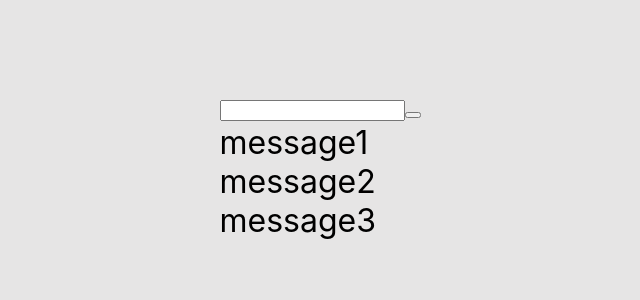
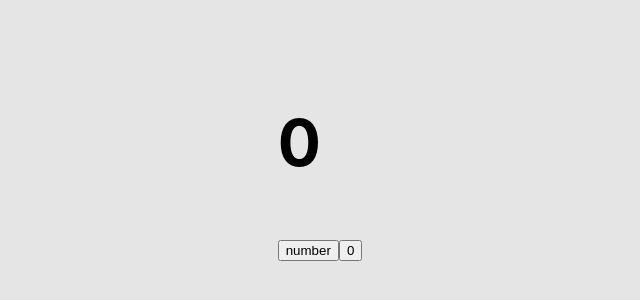
Before and after one commit to VanoKi/micro-tasks, a React app: page / in a window 1280 px wide. Shown: the part 238-538 px from the top of the page, without its empty margins (320-960 px from the left). Built offline with nearby package versions, Linux system fonts and the light colour scheme; the HTML template or start-up script is replaced by a standard one.

Commit message:
feat: counter

```diff
--- a/src/App.tsx
+++ b/src/App.tsx
@@ -123,27 +123,26 @@ function App() {
   //     ]
   // }
 
-    const [message, setMessage] = useState([
-        {message: 'message1'},
-        {message: 'message2'},
-        {message: 'message3'},
-    ])
-    const addMessage = (title: string) => {
-        // console.log(title)
-        let newMessage = {message: title}
-        setMessage([newMessage, ...message])
+  // const [message, setMessage] = useState([
+  //     {message: 'message1'},
+  //     {message: 'message2'},
+  //     {message: 'message3'},
+  // ])
+
+  let [a, setA] = useState(0)
+  const onClickHandler = () => {
+    setA(++a)
+    console.log(a)
   }
+  const reset = () => {
+    setA(0)
+  }
+
   return (
     <div className={'App'}>
-            <div>
-                <Input/>
-                <Button/>
-            </div>
-            {message.map((el, index) => {
-                return (
-                    <div key={index}>{el.message}</div>
-                )
-            })}
+      <h1>{a}</h1>
+      <button onClick={onClickHandler}>number</button>
+      <button onClick={reset}>0</button>
     </div>
   )
 }
--- a/src/site/components/Input.tsx
+++ b/src/site/components/Input.tsx
@@ -1,6 +1,13 @@
+import {ChangeEvent} from "react";
 
 export const Input = () => {
+    const onChangeInputHandler = (e: ChangeEvent<HTMLInputElement>) => {
+        setTitle(e.currentTarget.value)
+    }
     return (
-        <input/>
+        <input
+            value={title}
+            onChange={onChangeInputHandler}
+        />
     );
 };
```
Lines whose indentation alone changed are shown as unchanged.
